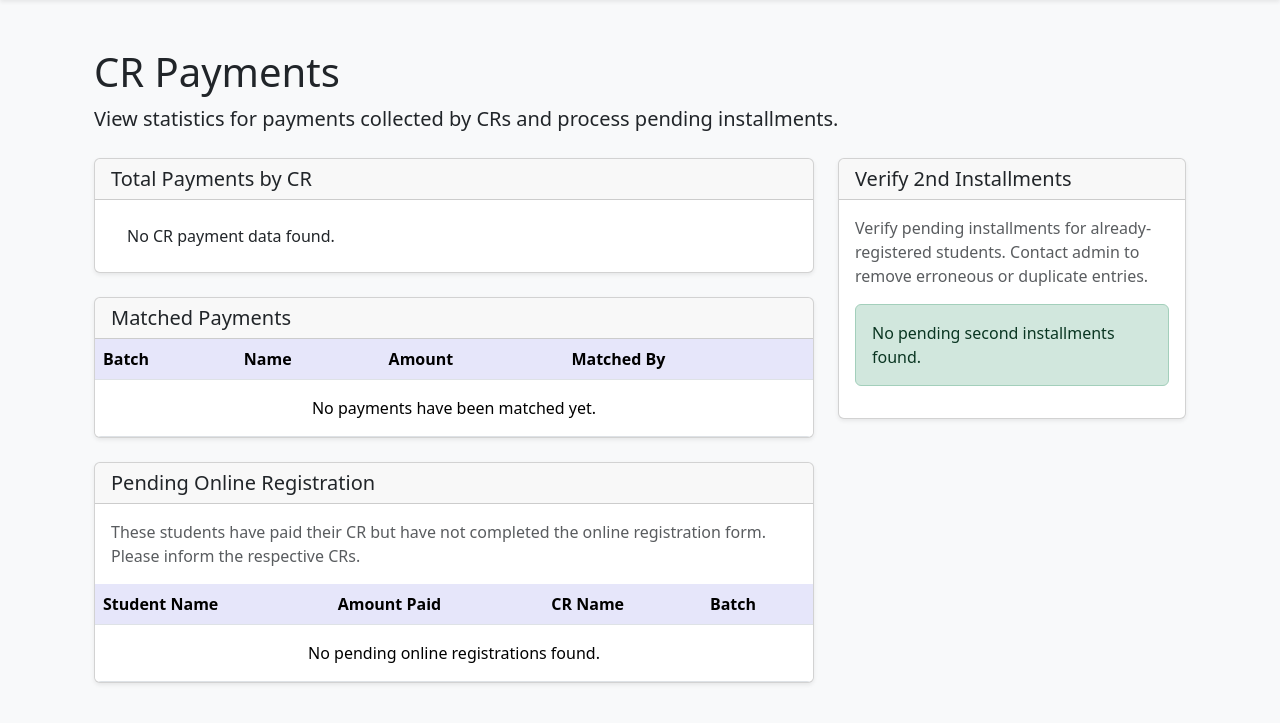
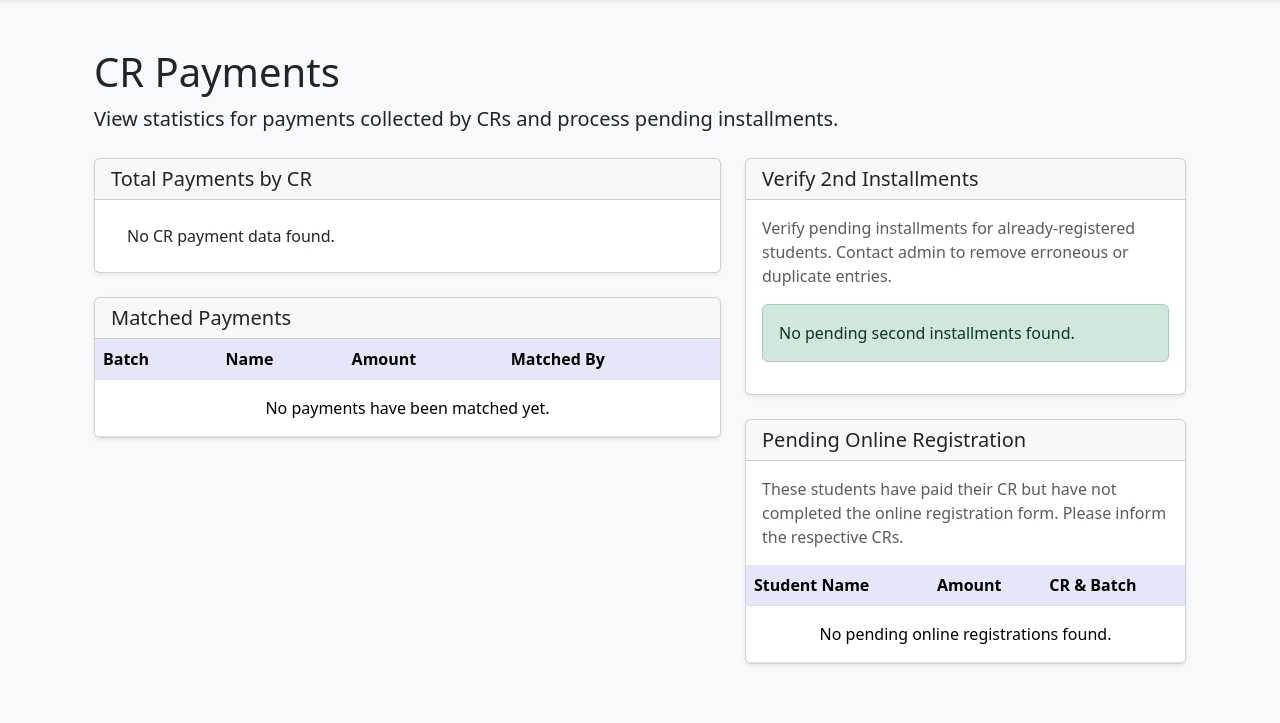
Before and after one commit to farhanr22/voyage26, a Flask app: template backend/templates/cr_payments/dashboard.html in a window 1280 px wide. Shown: the part 56-779 px from the top of the page. Run offline with Flask 3, Linux system fonts and the light colour scheme; the template is opened without the code that fills it: values that come from a table or form of the project are taken from there, others are empty; some libraries are stand-ins or nearby versions.

Commit message:
ui(cr_payments): Changed layout

```diff
--- a/backend/templates/cr_payments/dashboard.html
+++ b/backend/templates/cr_payments/dashboard.html
@@ -41,7 +41,7 @@
 
     <div class="row g-4">
 
-        <div class="col-lg-8 order-2 order-lg-1">
+        <div class="col-lg-7 order-2 order-lg-1">
             <!-- Total Payments by CR -->
             <div class="card shadow-sm mb-4">
                 <h5 class="card-header">Total Payments by CR</h5>
@@ -97,49 +97,13 @@
 
 
 
-            <!-- Pending Online Registration -->
-            <div class="card shadow-sm">
-                <h5 class="card-header">Pending Online Registration</h5>
-                <div class="card-body">
-                    <p class="card-text text-muted">
-                        These students have paid their CR but have not completed the online registration form. Please
-                        inform the respective CRs.
-                    </p>
-                </div>
-                <!-- The table is placed outside the card-body to avoid extra padding -->
-                <div class="table-container">
-                    <table class="table table-hover mb-0">
-                        <thead>
-                            <tr>
-                                <th>Student Name</th>
-                                <th>Amount Paid</th>
-                                <th>CR Name</th>
-                                <th>Batch</th>
-                            </tr>
-                        </thead>
-                        <tbody>
-                            {% for x in pending_reg %}
-                            <tr>
-                                <td>{{ x.CRPaymentsName }}</td>
-                                <td>Rs. {{ x.CRPaymentsAmount }}</td>
-                                <td>{{ x.CRProfileName }}</td>
-                                <td>{{ x.CRProfileBatch }}</td>
-                            </tr>
-                            {% else %}
-                            <tr>
-                                <td colspan="4" class="text-center p-3">No pending online registrations found.</td>
-                            </tr>
-                            {% endfor %}
-                        </tbody>
-                    </table>
-                </div>
-            </div>
+
 
         </div>
 
         <!-- Right Column: Actionable Items -->
-        <div class="col-lg-4 order-1 order-lg-2">
-            <div class="card shadow-sm">
+        <div class="col-lg-5 order-1 order-lg-2">
+            <div class="card shadow-sm mb-4">
                 <h5 class="card-header">Verify 2nd Installments</h5>
                 <div class="card-body">
                     <p class="card-text text-muted">Verify pending installments for already-registered students. Contact admin to remove erroneous or duplicate entries.</p>
@@ -172,6 +136,41 @@
                     {% endif %}
                 </div>
             </div>
+
+            <!-- Pending Online Registration -->
+            <div class="card shadow-sm">
+                <h5 class="card-header">Pending Online Registration</h5>
+                <div class="card-body">
+                    <p class="card-text text-muted">
+                        These students have paid their CR but have not completed the online registration form. Please
+                        inform the respective CRs.
+                    </p>
+                </div>
+                <div class="table-container">
+                    <table class="table table-hover mb-0">
+                        <thead>
+                            <tr>
+                                <th>Student Name</th>
+                                <th>Amount</th>
+                                <th>CR & Batch</th>
+                            </tr>
+                        </thead>
+                        <tbody>
+                            {% for x in pending_reg %}
+                            <tr>
+                                <td>{{ x.CRPaymentsName }}</td>
+                                <td>Rs. {{ x.CRPaymentsAmount }}</td>
+                                <td>{{ x.CRProfileName }} <span class="text-muted ms-1"> ({{ x.CRProfileBatch }})</span></td>
+                            </tr>
+                            {% else %}
+                            <tr>
+                                <td colspan="4" class="text-center p-3">No pending online registrations found.</td>
+                            </tr>
+                            {% endfor %}
+                        </tbody>
+                    </table>
+                </div>
+            </div>
         </div>
     </div>
     <br>
```
